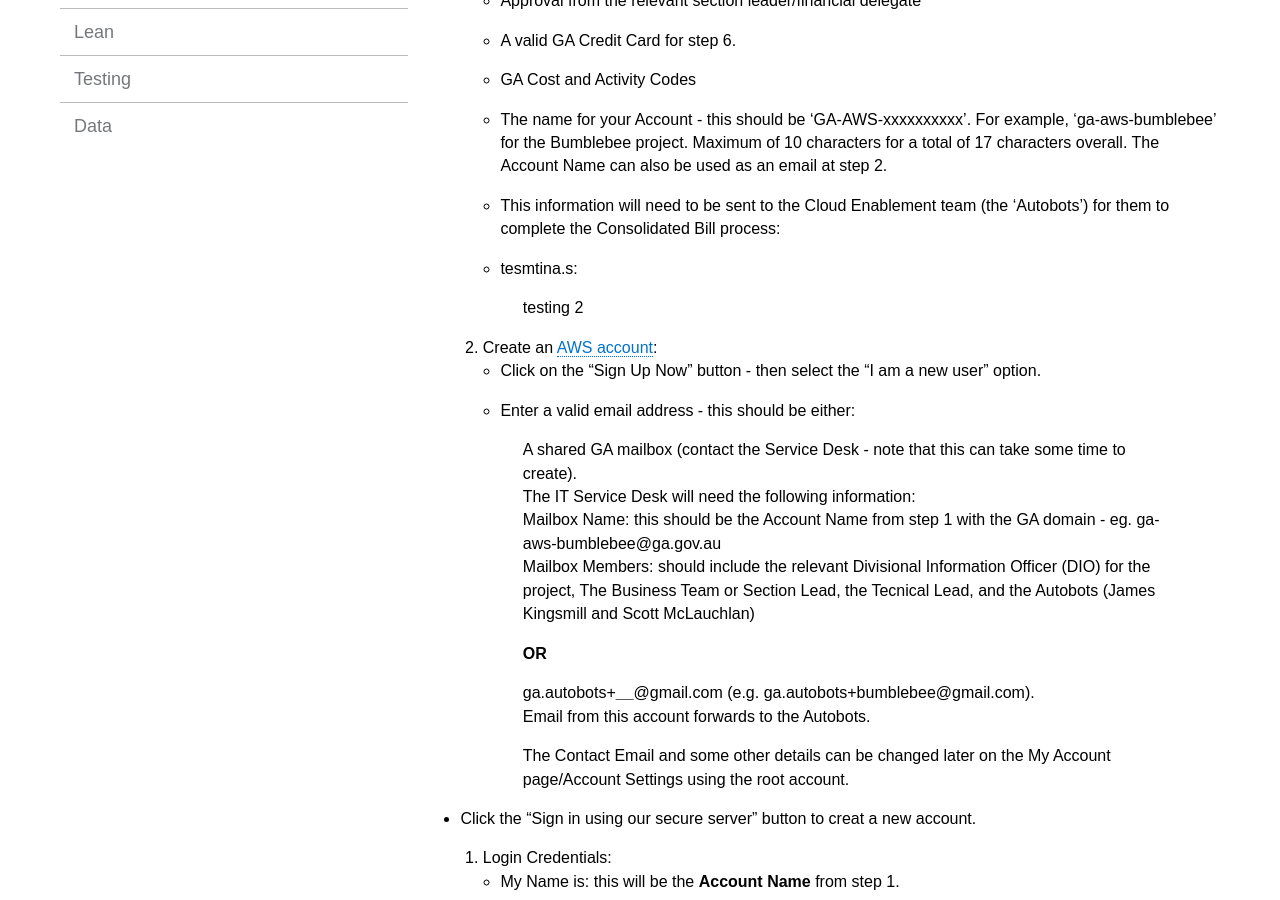
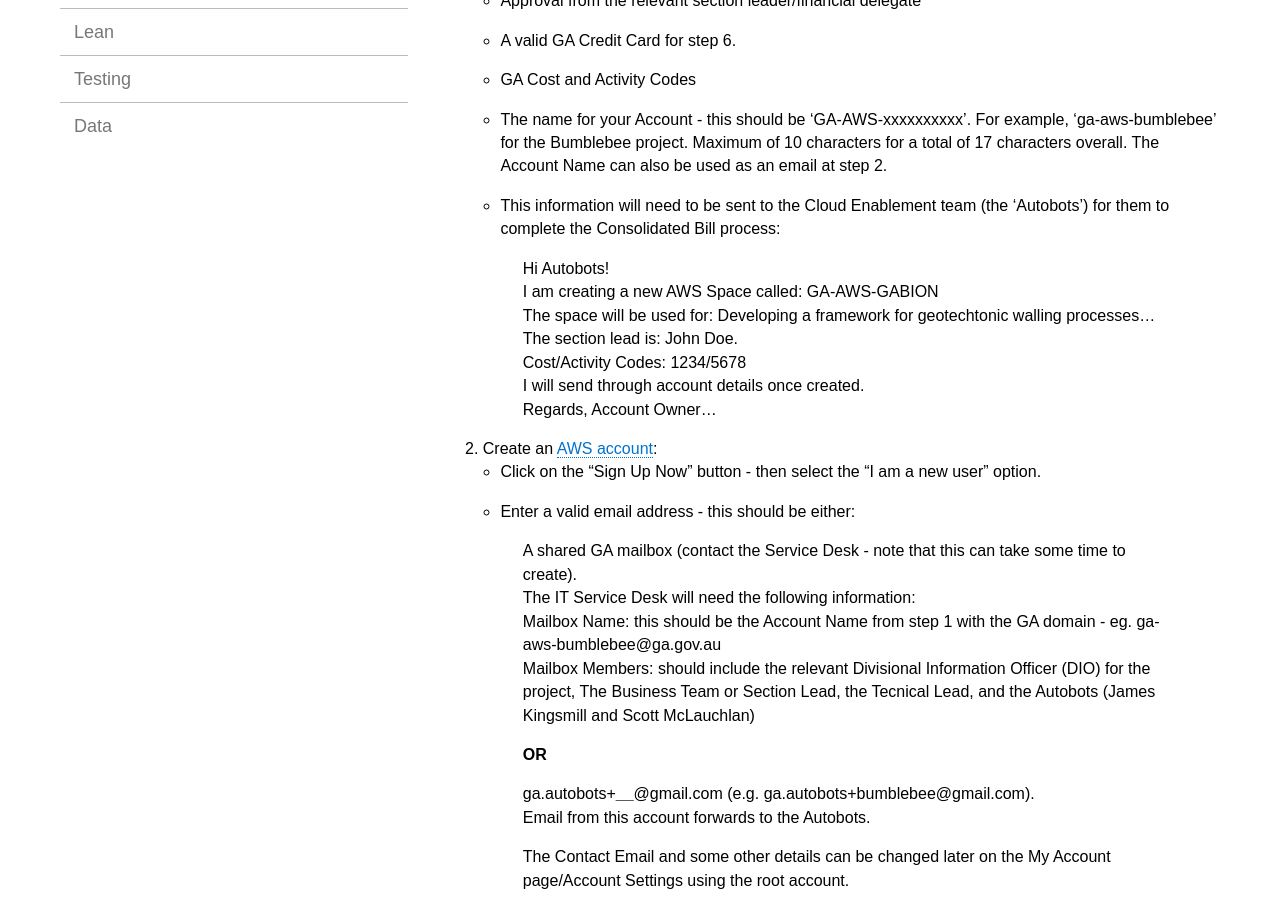
Before and after one commit to GeoscienceAustralia/cloud, a Jekyll site: the page built from docs/_pages/setting_up_index.md, in a window 1280 px wide and 900 px high, scrolled down 607 px. Built offline with Jekyll 4.4.1, drawn with Linux system fonts in a browser that asks for light colours.

Commit message:
Update setting_up_index.md

```diff
--- a/docs/_pages/setting_up_index.md
+++ b/docs/_pages/setting_up_index.md
@@ -23,9 +23,14 @@
   * GA Cost and Activity Codes
   * The name for your Account - this should be 'GA-AWS-xxxxxxxxxx'. For example, 'ga-aws-bumblebee' for the Bumblebee project. Maximum of 10 characters for a total of 17 characters overall. The Account Name can also be used as an email at step 2.
   * This information will need to be sent to the Cloud Enablement team (the 'Autobots') for them to complete the Consolidated Bill process:
-  * tesmtina.s:
 
-   > testing 2
+   > Hi Autobots!
+   > I am creating a new AWS Space called: GA-AWS-GABION
+   > The space will be used for: Developing a framework for geotechtonic walling processes...
+   > The section lead is:  John Doe.
+   > Cost/Activity Codes: 1234/5678
+   > I will send through account details once created.
+   > Regards, Account Owner...
 
 
 2. Create an [AWS account](https://aws.amazon.com/resources/create-account/):
```
